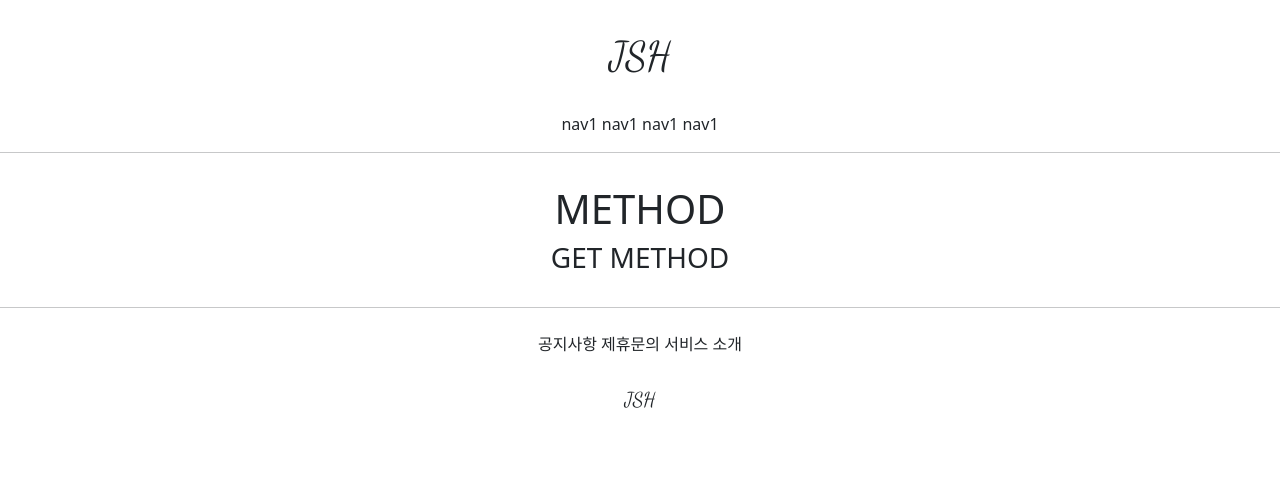
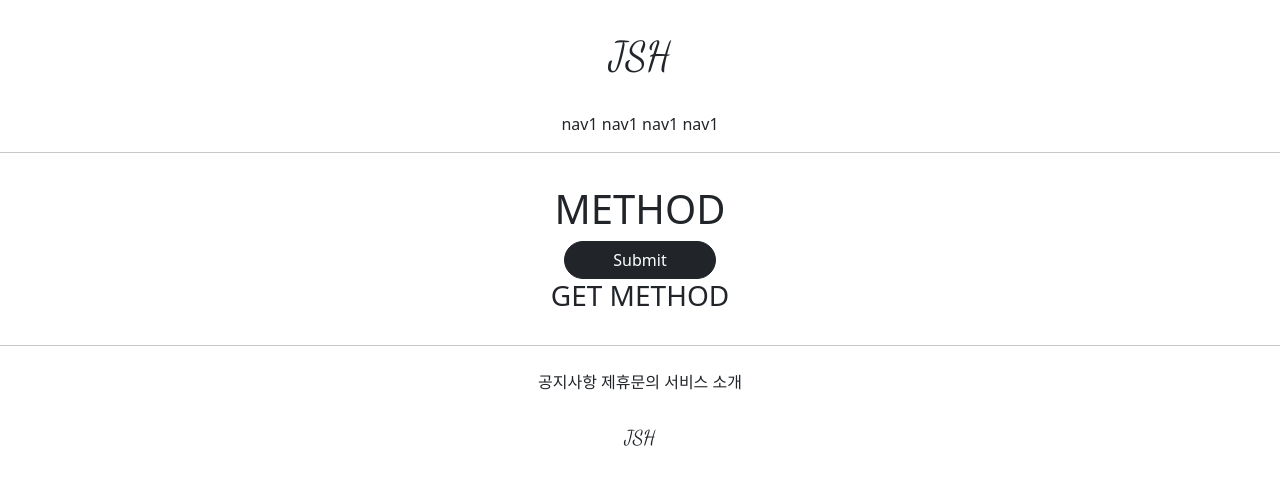
Before and after one commit to SeongHun123/JSH_01, a Django app: page /accounts/hello_world/ in a window 1280 px wide. Shown: the top 485 px of the page. Run offline with Django 3.2, Linux system fonts and the light colour scheme; parts of the project's set-up code (start-up, migrations or seed data) failed here and were passed over.

Commit message:
python manage.py migrate

```diff
--- a/accountapp/templates/accountapp/hello_word.html
+++ b/accountapp/templates/accountapp/hello_word.html
@@ -4,6 +4,11 @@
     <div style="margin: 2rem; text-align: center">
         <h1>METHOD</h1>
 
+        <form action="/accounts/hello_word/" method="post">
+            {% csrf_token %}
+            <input type="submit" class="px-5 btn btn-dark rounded-pill">
+        </form>
+
         <h3>{{ text }}</h3>
     </div>
 {%  endblock %}
```
